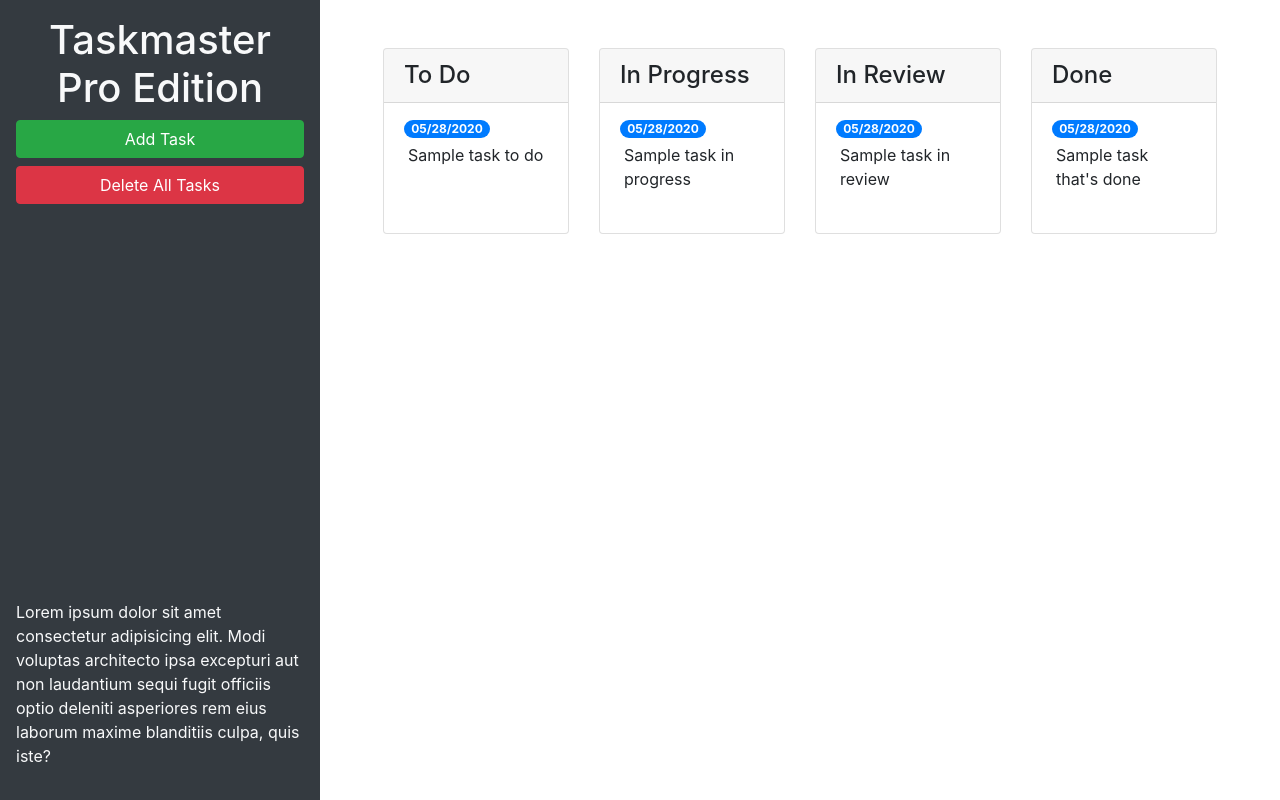
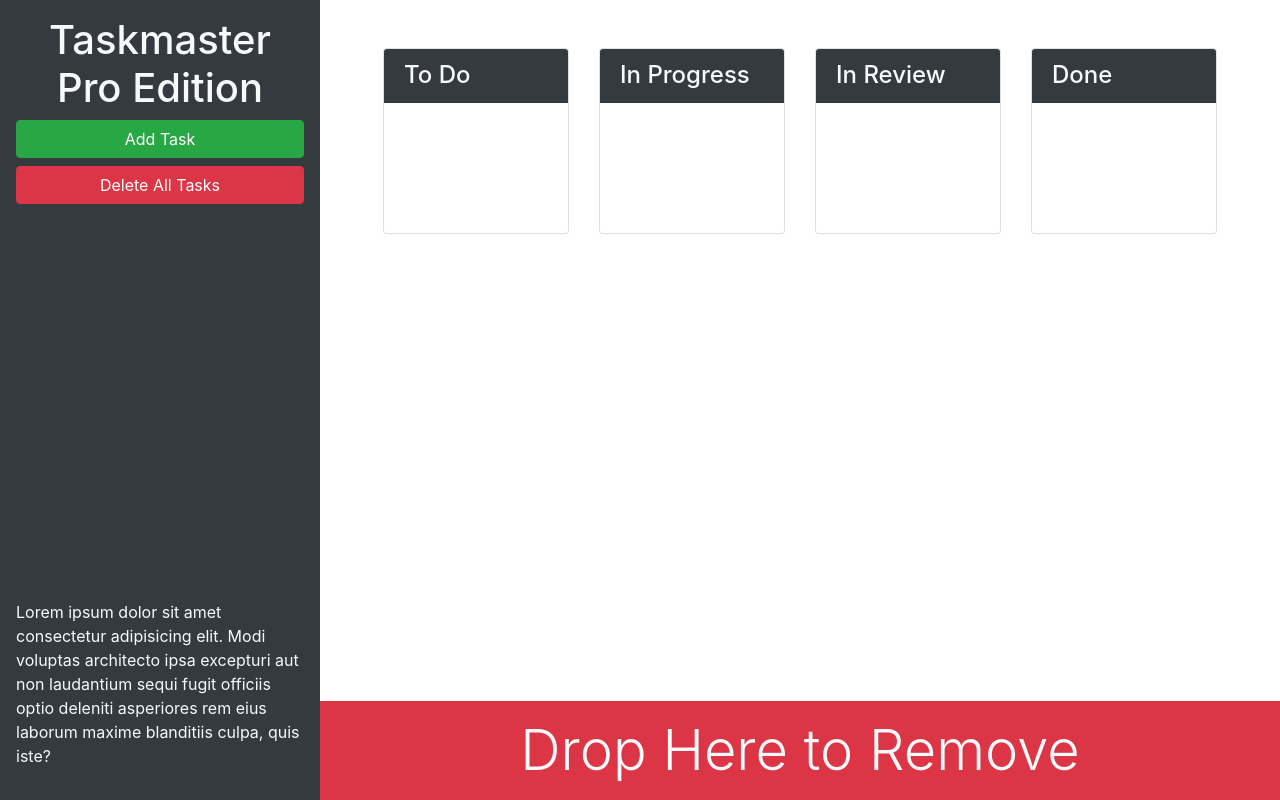
Before and after one commit to mfcodingbc/taskmaster-pro, a plain HTML site: page index.html in a window 1280 px wide. Drawn offline with nearby package versions, Linux system fonts and the light colour scheme.

Commit message:
Bootstrap cards added to lists, Remove btn added

```diff
--- a/index.html
+++ b/index.html
@@ -13,78 +13,65 @@
 <body>
 
   <div class="row min-vh-100 no-gutters">
-    <header class="col-12 col-lg-3 bg-dark text-light d-flex flex-column p-4 p-lg-3">
+    <header class="col-12 col-lg-3 bg-dark text-light sticky-top d-flex flex-column p-4 p-lg-3">
       <h1 class="text-center">Taskmaster Pro Edition</h1>
       <button id="create-task" class="btn btn-block btn-success" data-toggle="modal" data-target="#task-form-modal">Add
         Task</button>
       <button id="remove-tasks" class="btn btn-block btn-danger">Delete All Tasks</button>
-      <p class="mt-auto">Lorem ipsum dolor sit amet consectetur adipisicing elit. Modi voluptas architecto ipsa
+      <p class="mt-auto d-none d-lg-block">Lorem ipsum dolor sit amet consectetur adipisicing elit. Modi voluptas architecto ipsa
         excepturi aut non
         laudantium sequi fugit officiis optio deleniti asperiores rem eius laborum maxime blanditiis culpa, quis iste?
       </p>
     </header>
-    <main class="col-12 col-lg-9">
+    <main class="col-12 col-lg-9 d-flex flex-column">
       <div class="m-5 row justify-content-around">
         <div class="col-12 col-md-6 col-xl-3 mb-3">
           <div class="card">
-            <h4 class="card-header">
+            <h4 class="card-header bg-dark text-light">
               To Do
             </h4>
-            <ul id="list-toDo" class="list-group list-group-flush">
-              <li class="list-group-item">
-                <span class="badge badge-primary badge-pill">05/28/2020</span>
-                <p class="m-1">Sample task to do</p>
-              </li>
-            </ul>
+            <ul id="list-toDo" class="list-group list-group-flush"></ul>
           </div>
         </div>
         <!-- to do end -->
         <!-- in progress start -->
         <div class="col-12 col-md-6 col-xl-3 mb-3">
           <div class="card">
-            <h4 class="card-header">
+            <h4 class="card-header bg-dark text-light">
               In Progress
             </h4>
-            <ul id="list-inProgress" class="list-group list-group-flush">
-              <li class="list-group-item">
-                <span class="badge badge-primary badge-pill">05/28/2020</span>
-                <p class="m-1">Sample task in progress</p>
-              </li>
-            </ul>
+            <ul id="list-inProgress" class="list-group list-group-flush"></ul>
           </div>
         </div>
         <!-- in progress end -->
         <!-- in review start -->
         <div class="col-12 col-md-6 col-xl-3 mb-3">
           <div class="card">
-            <h4 class="card-header">
+            <h4 class="card-header bg-dark text-light">
               In Review
             </h4>
-            <ul id="list-inReview" class="list-group list-group-flush">
-              <li class="list-group-item">
-                <span class="badge badge-primary badge-pill">05/28/2020</span>
-                <p class="m-1">Sample task in review</p>
-              </li>
-            </ul>
+            <ul id="list-inReview" class="list-group list-group-flush"></ul>
           </div>
         </div>
         <!-- in review end -->
         <!-- done start -->
         <div class="col-12 col-md-6 col-xl-3 mb-3">
           <div class="card">
-            <h4 class="card-header">
+            <h4 class="card-header bg-dark text-light">
               Done
             </h4>
-            <ul id="list-done" class="list-group list-group-flush">
-              <li class="list-group-item">
-                <span class="badge badge-primary badge-pill">05/28/2020</span>
-                <p class="m-1">Sample task that's done</p>
-              </li>
-            </ul>
+            <ul id="list-done" class="list-group list-group-flush"></ul>
           </div>
         </div>
         <!-- done end -->
       </div>
+
+      <div id="trash" class="mt-auto">
+        <div class="w-100 bg-danger p-3 text-center text-light display-4">
+          Drop Here to Remove
+        </div>
+      </div>
+
     </main>
   </div>
 
```
